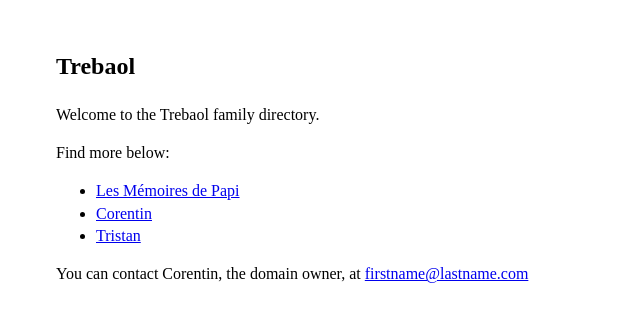
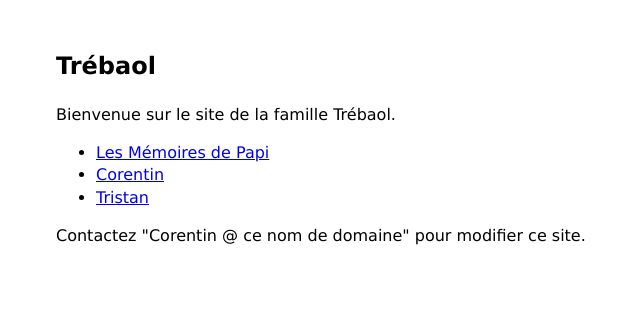
Before and after one commit to trebaol/trebaol, a plain HTML site: page index.html in a window 1280 px wide. Shown: the whole page, without its empty margins (259-899 px from the left). Drawn offline with Linux system fonts and the light colour scheme.

Commit message:
anglais -> francais et font

```diff
--- a/index.html
+++ b/index.html
@@ -7,7 +7,8 @@
 
 <style>
 	body {
-	  line-height: 1.4;
+		font-family: Verdana, sans-serif;
+	  	line-height: 1.4;
 	    font-size: 16px;
 	    padding: 0 10px;
 	    margin: 50px auto;
@@ -25,16 +26,15 @@
 </head>
 
 <body>
-	<h2>Trebaol</h2>
-    <p>Welcome to the Trebaol family directory.</p>
+	<h2>Trébaol</h2>
+    <p>Bienvenue sur le site de la famille Trébaol.</p>
 
-	Find more below:
     <ul>
         <li><a href="https://trebaol.notion.site/Les-M-moires-de-Papi-2070a5d6ca2e47a39d6bc1c2a3be0166?pvs=4">Les Mémoires de Papi</a></li>
         <li><a href="https://corentintrebaol.com/">Corentin</a></li>
 		<li><a href="https://tristantrebaol.notion.site/tristantrebaol/Bougeons-plus-respirons-mieux-d26bc23d558443babe30ff86b63496e4/">Tristan</a></li>
     </ul>
 
-    <p>You can contact Corentin, the domain owner, at <a href="mailto:firstname@lastname.com">firstname@lastname.com</a></p>
+    <p>Contactez "Corentin @ ce nom de domaine" pour modifier ce site.</p>
 
 </body>
```
